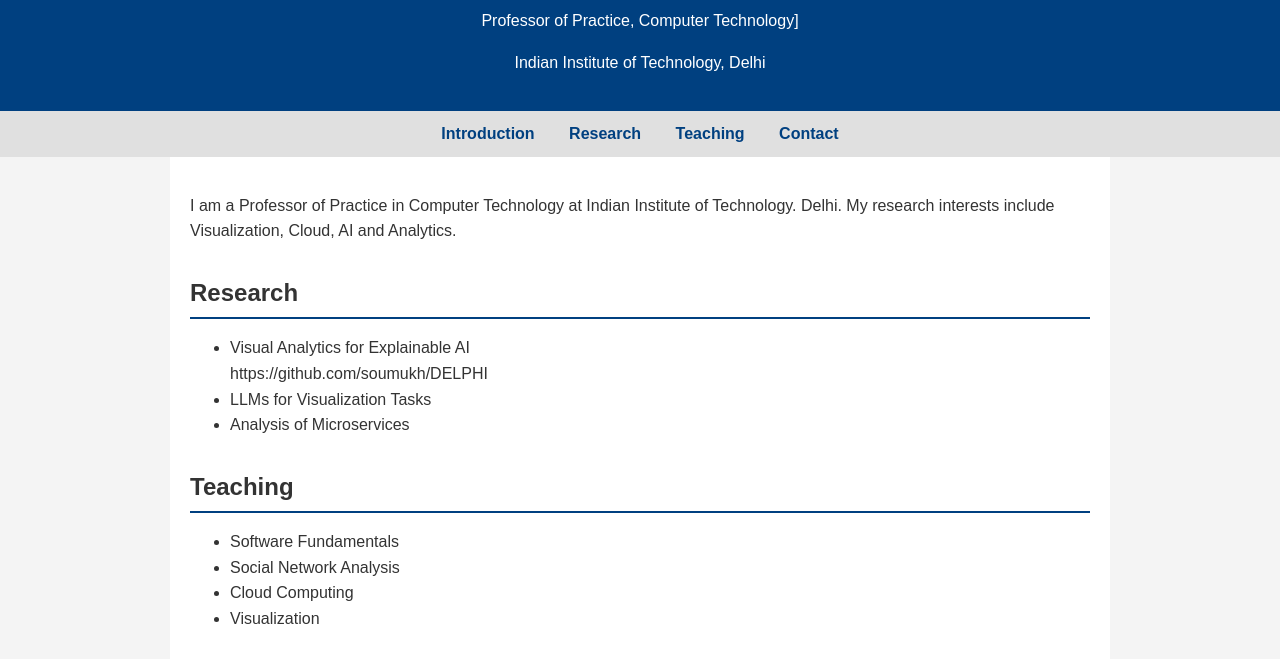
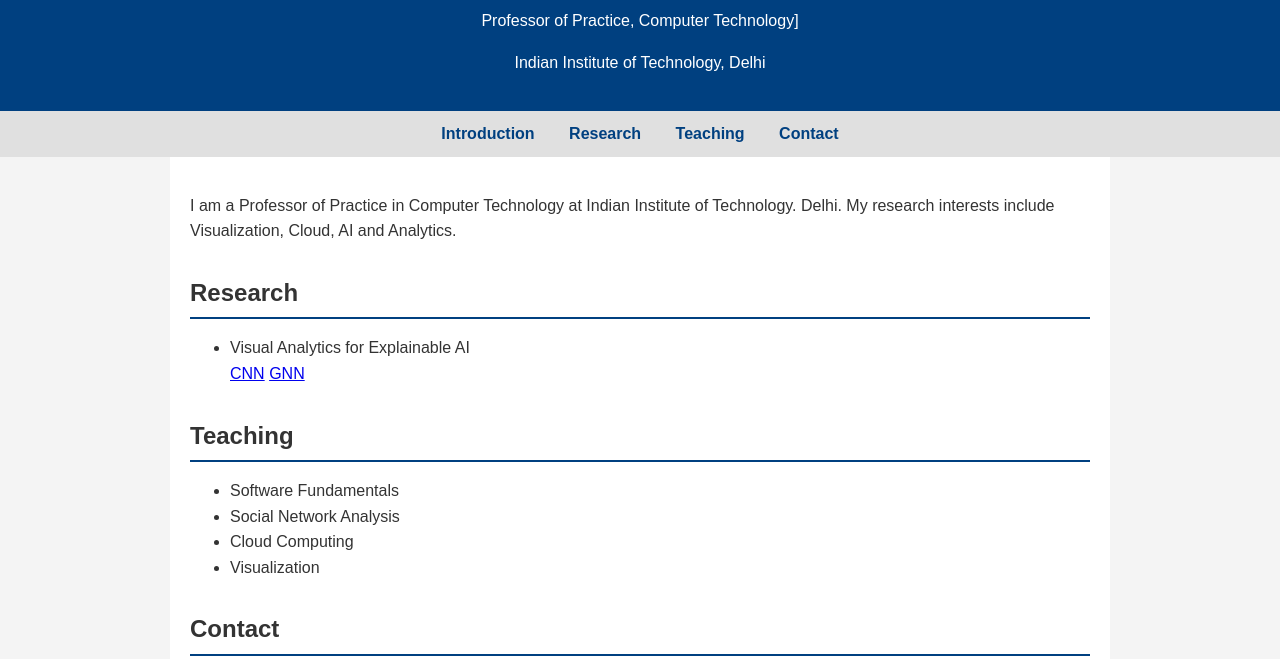
Before and after one commit to soumukh/soumukh.github.io, a plain HTML site: page index.html in a window 1280 px wide. Shown: the part 106-765 px from the top of the page. Drawn offline with Linux system fonts and the light colour scheme.

Commit message:
Update index.html

```diff
--- a/index.html
+++ b/index.html
@@ -83,9 +83,8 @@
       <h2>Research</h2>
        <ul>
         <li>Visual Analytics for Explainable AI</li>
-             https://github.com/soumukh/DELPHI
-        <li>LLMs for Visualization Tasks</li>
-        <li>Analysis of Microservices</li>
+             <a href="https://github.com/soumukh/DELPHI">CNN</a>
+             <a href="https://github.com/soumukh/GNN_Vis">GNN</a>
       </ul>
     </section>
 
```
